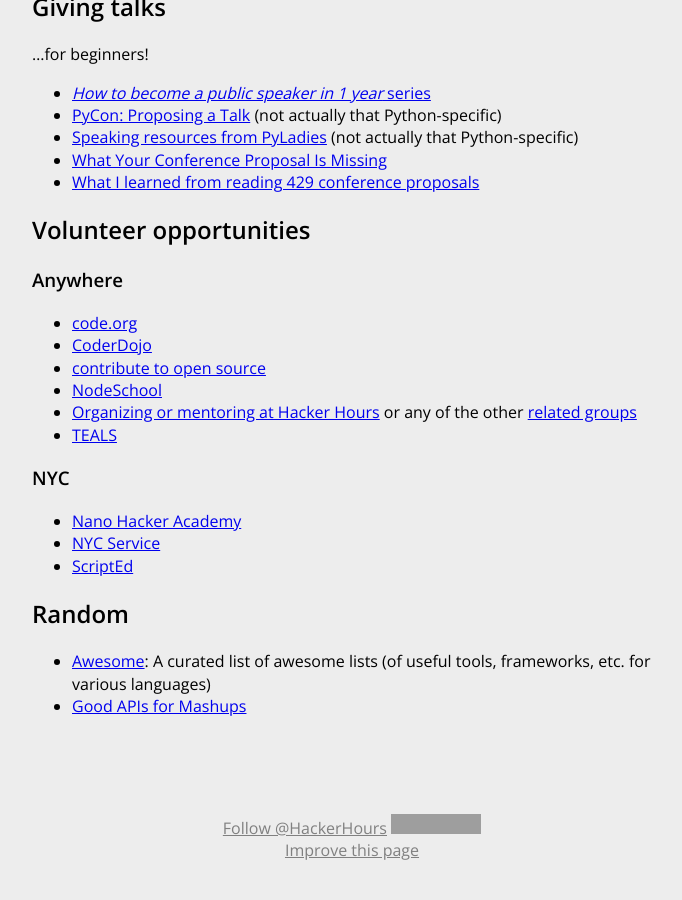
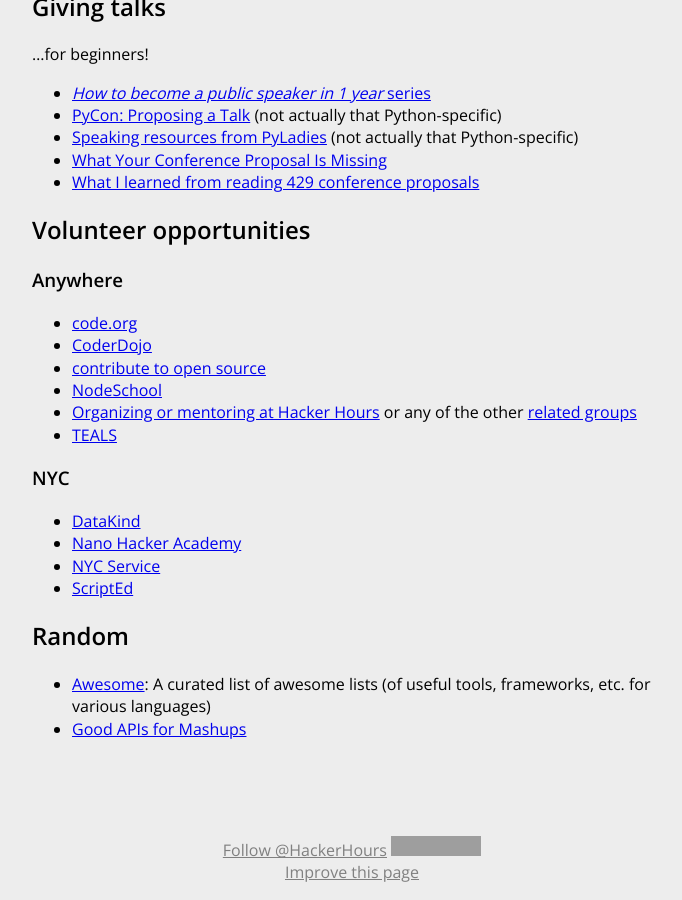
Before and after one commit to HackerHours/hackerhours.org, a Jekyll site: the page built from resources.md, in a window 1280 px wide and 900 px high, scrolled down 4345 px. Shown: the whole window, without its empty margins (288-970 px from the left). Built offline with Jekyll 4.4.1, drawn with Linux system fonts in a browser that asks for light colours; comment, search, counter and statistics services are not loaded; before the commit the page ends 5222 px from its top, so only the background shows below that; grey boxes are pictures that could not be loaded.

Commit message:
link to DataKind

```diff
--- a/resources.md
+++ b/resources.md
@@ -196,6 +196,7 @@
 
 ### NYC
 
+* [DataKind](http://www.datakind.org/do-good-with-data)
 * [Nano Hacker Academy](https://www.nanohackers.org/)
 * [NYC Service](https://www.nycservice.org/)
 * [ScriptEd](https://scripted.org/volunteer/)
```
